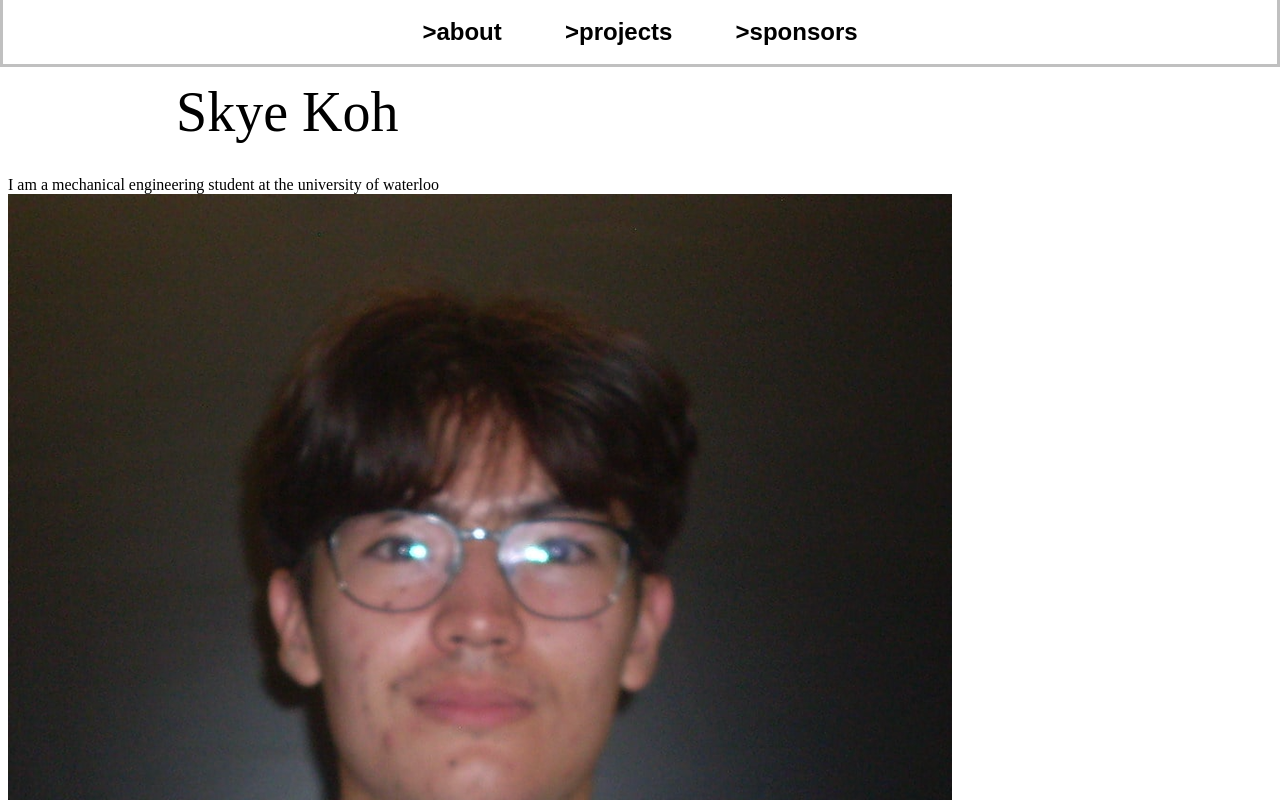
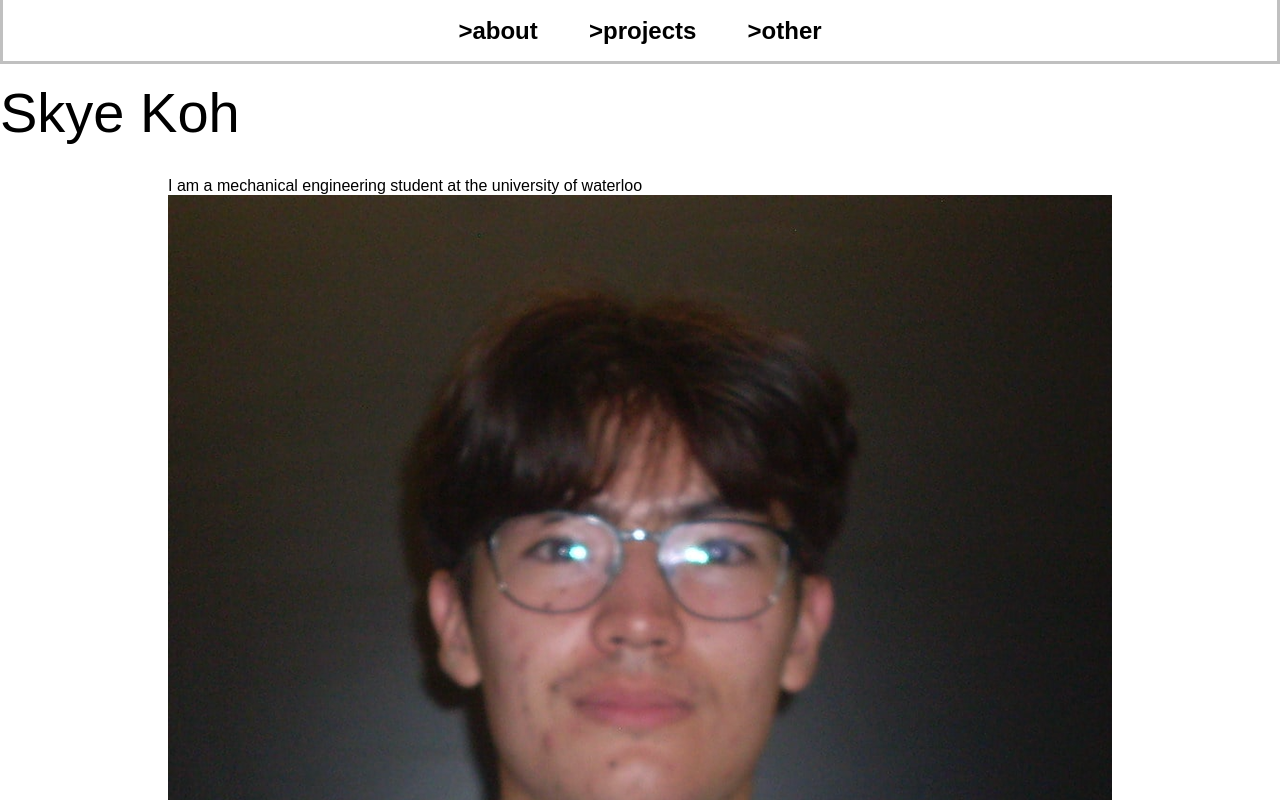
Before and after one commit to skyekoh/skyekoh.github.io, a plain HTML site: page index.html in a window 1280 px wide. Shown: the top 800 px of the page. Drawn offline with Linux system fonts and the light colour scheme.

Commit message:
added a few styling updates

```diff
--- a/index.html
+++ b/index.html
@@ -38,7 +38,7 @@
               </a>
               <a href="fun stuff/fun-stuff.html">
                 <button class="header-button">
-                  >sponsors
+                  >other
                 </button>
               </a>
             </div>
--- a/stylesheets/index.css
+++ b/stylesheets/index.css
@@ -1,11 +1,20 @@
+
+*{
+    margin:0px;
+    padding:0px;
+    box-sizing: border-box;
+    font-family: sans-serif;
+}
 
 #about {
-    margin-top: 5em;
+    margin: 5em auto;
+    display: flex;
+    flex-direction: column;
 }
 
 .large-name {
     font-size: 3.5rem;
-    margin-left: 3em;
+
 }
 
 .about-block {
```
